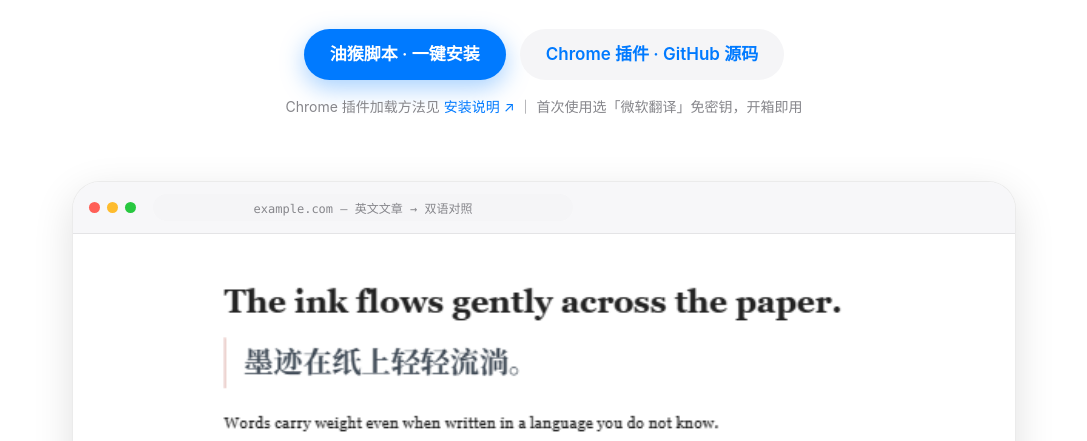
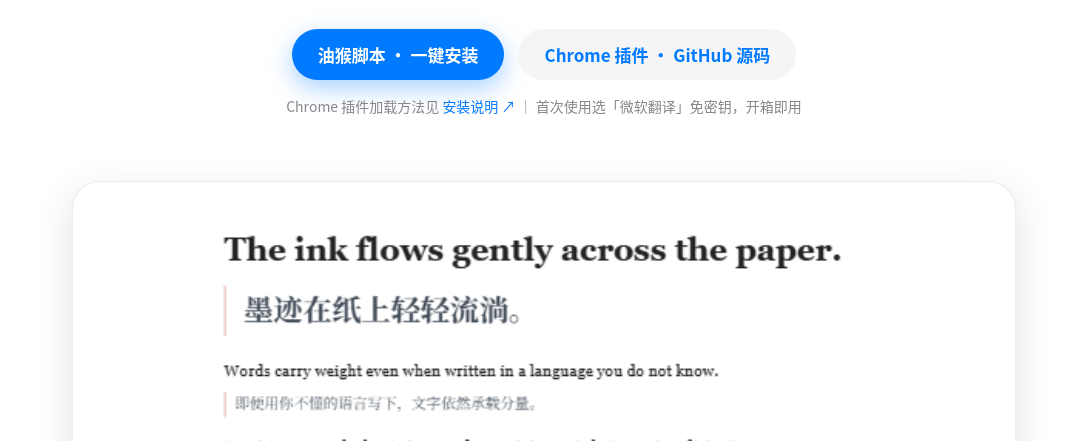
Before and after one commit to ruoshui6662/moyi, a website: page docs/index.html in a window 1280 px wide. Shown: the part 359-800 px from the top of the page, without its empty margins (96-1183 px from the left). Drawn offline with Linux system fonts and the light colour scheme.

Commit message:
style: 移除截图窗控三色点并全面切换开源商用字体栈
- Remove the mac-style traffic-light bar from both landing-page screenshots;
  images now sit in a bare rounded card with hairline border and layered
  shadow, matching the otherwise chrome-free Apple presentation.
- Replace every named proprietary font reference in UI chrome with
  open-source commercially-usable stacks: Noto/Source Han Sans + Inter/Roboto
  + DejaVu for body text, LXGW WenKai + Noto Serif SC for display titles,
  Source Code Pro + JetBrains Mono + DejaVu Sans Mono for code, each ending
  in a generic family fallback.
- Apply the new stacks across the landing page, shared tokens.css, the
  overlay token mirror (floating button/subtitles) and the userscript
  settings panel; translated-content font presets are untouched because
  they deliberately reference fonts installed on the reader's machine.
- Rebuild both distributions and keep chrome-plugin/dist in sync; typecheck
  and all 401 tests pass.

Co-authored-by: ZCode <noreply@zcode.dev>

```diff
--- a/chrome-plugin/src/styles/overlayTokens.ts
+++ b/chrome-plugin/src/styles/overlayTokens.ts
@@ -27,6 +27,6 @@ export const OVERLAY_TOKENS_CSS = `
   --ease-out: cubic-bezier(0.22, 1, 0.36, 1);
 `;
 
-/** 叠加型 UI 统一字体栈（与 tokens.css 的 --font-body 同源，去掉平台专属前缀）。 */
+/** 叠加型 UI 统一字体栈（与 tokens.css 的 --font-body 同源：仅开源可商用字体名）。 */
 export const OVERLAY_FONT_STACK =
-  "-apple-system, BlinkMacSystemFont, 'Segoe UI', 'Noto Sans SC', 'Source Han Sans SC', 'PingFang SC', 'Hiragino Sans GB', 'Microsoft YaHei', sans-serif";
+  "'Noto Sans SC', 'Source Han Sans SC', 'Noto Sans CJK SC', Inter, Roboto, 'DejaVu Sans', sans-serif";
--- a/chrome-plugin/src/styles/tokens.css
+++ b/chrome-plugin/src/styles/tokens.css
@@ -71,13 +71,15 @@
   --space-8: 32px;
   --space-10: 40px;
 
-  /* ── 字体（开源可商用字体名优先，不加载 webfont） ── */
-  --font-body: -apple-system, BlinkMacSystemFont, 'Segoe UI', 'Noto Sans SC',
-    'Source Han Sans SC', 'PingFang SC', 'Hiragino Sans GB', 'Microsoft YaHei', sans-serif;
-  --font-display: 'LXGW WenKai', 'LXGW WenKai GB', 'Kaiti SC', 'STKaiti', 'KaiTi',
+  /* ── 字体（仅列开源可商用字体名，不引用任何专有系统字体；回退到通用族） ──
+     Noto Sans SC / Source Han Sans SC / Noto Serif SC（思源系列，SIL OFL）
+     霞鹜文楷 LXGW WenKai（SIL OFL）、Inter / Roboto（Apache-2.0）、
+     Source Code Pro（SIL OFL）、JetBrains Mono（SIL OFL）、DejaVu（自由许可）。 */
+  --font-body: 'Noto Sans SC', 'Source Han Sans SC', 'Noto Sans CJK SC',
+    Inter, Roboto, 'DejaVu Sans', sans-serif;
+  --font-display: 'LXGW WenKai', 'LXGW WenKai GB',
     'Noto Serif SC', 'Source Han Serif SC', serif;
-  --font-mono: ui-monospace, 'SFMono-Regular', 'JetBrains Mono', Consolas,
-    'Noto Sans Mono CJK SC', monospace;
+  --font-mono: 'Source Code Pro', 'JetBrains Mono', 'DejaVu Sans Mono', monospace;
 
   /* ── 动效 ── */
   --duration-fast: 120ms;
--- a/docs/index.html
+++ b/docs/index.html
@@ -26,10 +26,9 @@
       --shadow-2: 0 12px 40px rgba(0, 0, 0, 0.12);
       --radius-card: 20px;
       --radius-lg: 28px;
-      --font: -apple-system, BlinkMacSystemFont, "SF Pro Text", "SF Pro Display",
-        "Segoe UI", "Noto Sans SC", "Source Han Sans SC", "PingFang SC",
-        "Hiragino Sans GB", "Microsoft YaHei", sans-serif;
-      --font-mono: ui-monospace, SFMono-Regular, Menlo, Consolas, monospace;
+      --font: "Noto Sans SC", "Source Han Sans SC", "Noto Sans CJK SC",
+        Inter, Roboto, "DejaVu Sans", sans-serif;
+      --font-mono: "Source Code Pro", "JetBrains Mono", "DejaVu Sans Mono", monospace;
     }
     @media (prefers-color-scheme: dark) {
       :root {
@@ -128,22 +127,6 @@
       box-shadow: var(--shadow-2); overflow: hidden;
       border: 1px solid var(--hairline);
       text-align: left;
-    }
-    .shot-bar {
-      display: flex; align-items: center; gap: 7px;
-      padding: 12px 16px; border-bottom: 1px solid var(--hairline);
-      background: color-mix(in srgb, var(--surface) 80%, var(--card));
-    }
-    .dot { width: 11px; height: 11px; border-radius: 50%; background: #d2d2d7; }
-    .dot:nth-child(1) { background: #ff5f57; }
-    .dot:nth-child(2) { background: #febc2e; }
-    .dot:nth-child(3) { background: #28c840; }
-    .url-pill {
-      margin-left: 10px; flex: 1; max-width: 420px;
-      padding: 5px 14px; border-radius: 999px;
-      background: var(--surface); color: var(--text-3);
-      font: 12px var(--font-mono); text-align: center;
-      overflow: hidden; text-overflow: ellipsis; white-space: nowrap;
     }
     .shot img { width: 100%; object-fit: cover; object-position: top; }
 
@@ -267,10 +250,6 @@
     </p>
 
     <figure class="shot" aria-label="墨译双语翻译效果截图">
-      <div class="shot-bar">
-        <span class="dot"></span><span class="dot"></span><span class="dot"></span>
-        <span class="url-pill">example.com — 英文文章 → 双语对照</span>
-      </div>
       <img src="screenshots/hero-bilingual.png" width="1440" height="900"
            alt="网页被翻译成中英对照：英文段落下方带朱砂界线的中文译文，左上角有墨译悬浮球" loading="eager" />
     </figure>
@@ -340,10 +319,6 @@
         </div>
       </div>
       <figure class="shot" style="margin-top: 0;" aria-label="墨译设置面板截图">
-        <div class="shot-bar">
-          <span class="dot"></span><span class="dot"></span><span class="dot"></span>
-          <span class="url-pill">墨译 · 设置面板</span>
-        </div>
         <img src="screenshots/settings-panel.png" width="1440" height="900"
              alt="墨译设置面板：服务商、翻译、样式、快捷键、数据五个分区，蓝色强调色" loading="lazy" />
       </figure>
--- a/userscript/src/settingsPanel.ts
+++ b/userscript/src/settingsPanel.ts
@@ -117,7 +117,7 @@ let activeTab = 'service';
 
 const PANEL_CSS = `
   :host { all: initial; }
-  * { box-sizing: border-box; font-family: -apple-system, BlinkMacSystemFont, 'Segoe UI', 'Noto Sans SC', 'Source Han Sans SC', 'PingFang SC', 'Hiragino Sans GB', 'Microsoft YaHei', sans-serif; }
+  * { box-sizing: border-box; font-family: 'Noto Sans SC', 'Source Han Sans SC', 'Noto Sans CJK SC', Inter, Roboto, 'DejaVu Sans', sans-serif; }
   /* 设计 token：与扩展端 styles/tokens.css 同源（Apple 系统蓝 accent + 灰阶 + 圆角刻度 + 动效）。
      油猴端无构建期 CSS 注入，故在此镜像同一组取值；改一处必须同步另一处。 */
   :host {
@@ -133,7 +133,7 @@ const PANEL_CSS = `
     --shadow-md: 0 4px 16px rgba(0,0,0,0.08);
     --shadow-lg: 0 12px 36px rgba(0,0,0,0.14);
     --focus-ring: 0 0 0 3px rgba(0,122,255,0.3);
-    --font-display: 'LXGW WenKai', 'LXGW WenKai GB', 'Kaiti SC', 'STKaiti', 'KaiTi', 'Noto Serif SC', 'Source Han Serif SC', serif;
+    --font-display: 'LXGW WenKai', 'LXGW WenKai GB', 'Noto Serif SC', 'Source Han Serif SC', serif;
     --transition: all 200ms cubic-bezier(0.4, 0, 0.2, 1);
   }
   @media (prefers-color-scheme: dark) {
```
